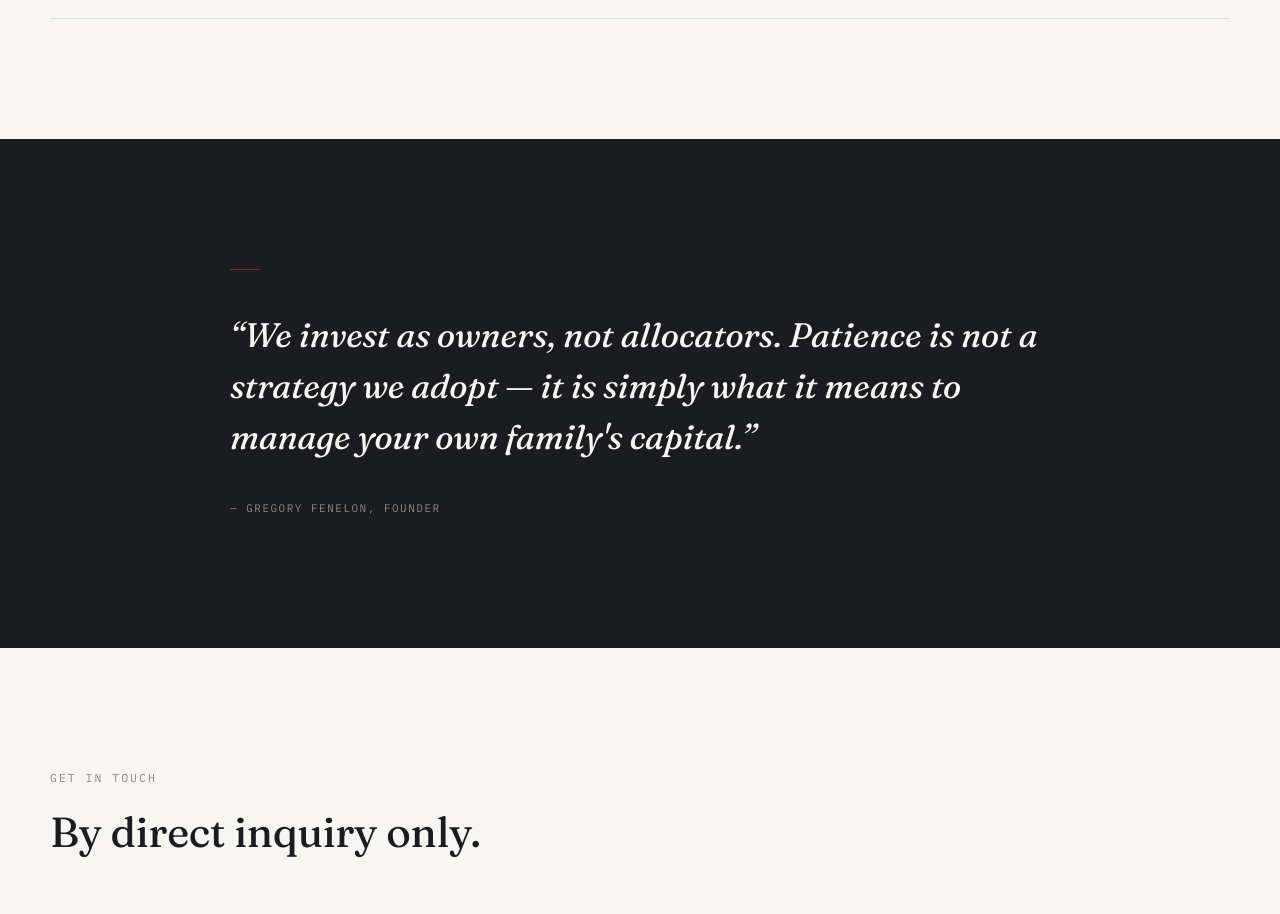
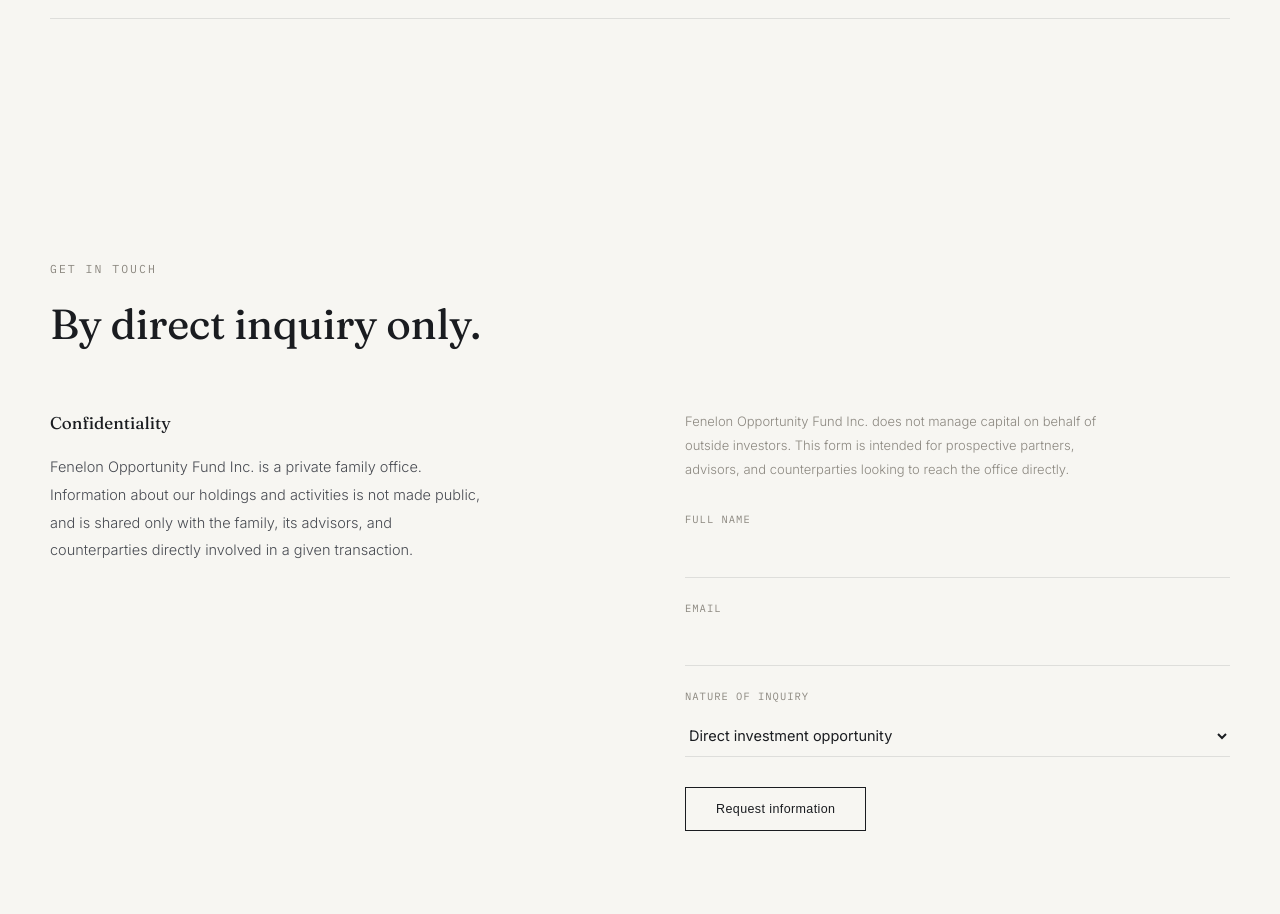
Before and after one commit to fofundinc-afk/index.html, a plain HTML site: page index.html in a window 1280 px wide. Shown: the part 3460-4374 px from the top of the page. Drawn offline with Linux system fonts and the light colour scheme.

Commit message:
Delete philosophy section from index.html
Removed the philosophy section from the HTML file.

```diff
--- a/index.html
+++ b/index.html
@@ -198,25 +198,6 @@ h2{
 .focus-desc{font-size:13.5px;color:var(--ink-soft);line-height:1.75;font-weight:300;}
 @media(max-width:768px){
   .focus-row{grid-template-columns:1fr;gap:10px;padding:26px 0;}
-}
-/* ===== PHILOSOPHY ===== */
-.philosophy{
-  background:var(--ink);color:var(--paper);
-  padding:130px 40px;
-}
-.philosophy-inner{max-width:820px;margin:auto;}
-.philosophy .mark{
-  width:30px;height:1px;background:var(--accent);margin-bottom:40px;
-}
-.philosophy blockquote{
-  font-family:'Fraunces',serif;font-style:italic;font-weight:440;
-  font-size:clamp(24px,3.2vw,34px);
-  line-height:1.5;color:var(--paper);
-}
-.philosophy cite{
-  display:block;margin-top:36px;font-style:normal;
-  font-family:'IBM Plex Mono',monospace;font-size:11px;
-  letter-spacing:1.5px;text-transform:uppercase;color:var(--stone);
 }
 /* ===== CONTACT ===== */
 .contact{border-bottom:1px solid var(--line);}
@@ -429,16 +410,6 @@ footer{padding:70px 40px 44px;}
       </div>
     </div>
   </section>
-  <!-- ===== PHILOSOPHY ===== -->
-  <section class="philosophy">
-    <div class="philosophy-inner">
-      <div class="mark"></div>
-      <blockquote>
-        “We invest as owners, not allocators. Patience is not a strategy we adopt — it is simply what it means to manage your own family's capital.”
-      </blockquote>
-      <cite>— Gregory Fenelon, Founder</cite>
-    </div>
-  </section>
   <!-- ===== CONTACT ===== -->
   <section class="contact" id="contact">
     <div class="section-inner">
```
